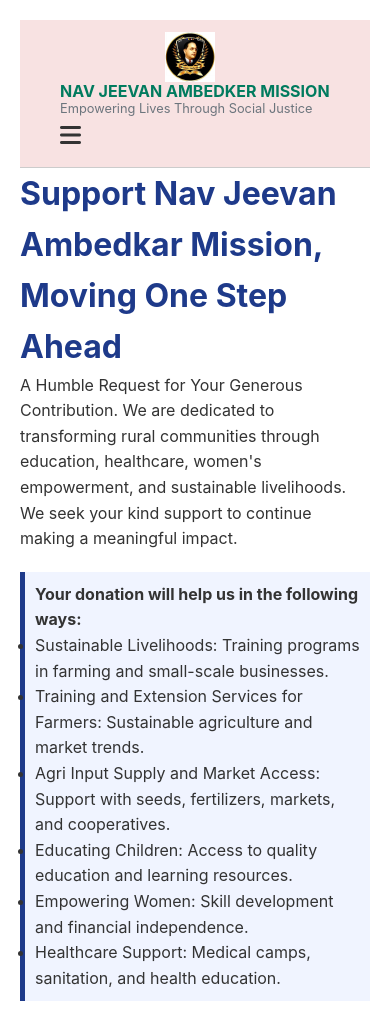
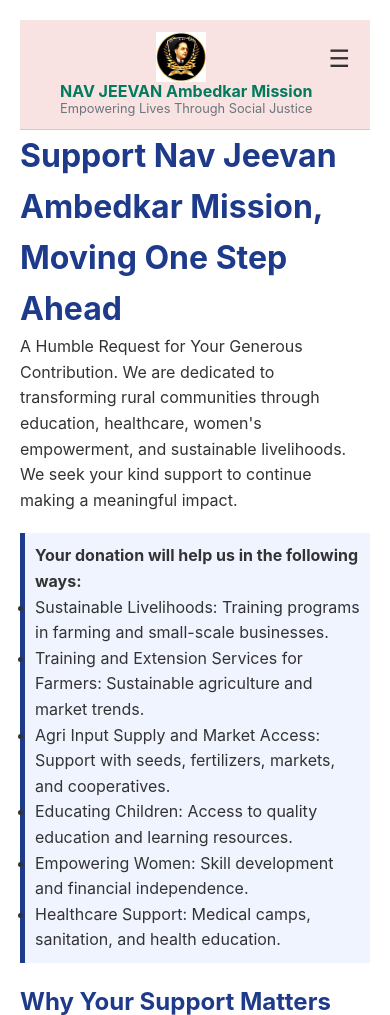
Before and after one commit to AmarKumar2005/ngo, a plain HTML site: page Donate.html in a window 390 px wide. Shown: the top 1015 px of the page. Drawn offline with Linux system fonts and the light colour scheme.

Commit message:
update_index_Donate

```diff
--- a/Donate.html
+++ b/Donate.html
@@ -1,14 +1,12 @@
 <!DOCTYPE html>
 <html lang="en">
+
 <head>
   <meta charset="UTF-8" />
   <meta name="viewport" content="width=device-width, initial-scale=1.0" />
   <title>Donate - Nav Jeevan Ambedkar Mission</title>
   <link rel="stylesheet" href="styles.css" />
-    <link
-      rel="stylesheet"
-      href="https://cdnjs.cloudflare.com/ajax/libs/font-awesome/6.4.0/css/all.min.css"
-    />
+  <link rel="stylesheet" href="https://cdnjs.cloudflare.com/ajax/libs/font-awesome/6.4.0/css/all.min.css" />
   <style>
     body {
       font-family: "Inter", sans-serif;
@@ -19,17 +17,20 @@
       color: #333;
       line-height: 1.6;
     }
+
     h1,
     h2,
     h3 {
       color: #1e3a8a;
     }
+
     .highlight {
       background: #f0f4ff;
       padding: 10px;
       border-left: 5px solid #1e3a8a;
       margin: 20px 0;
     }
+
     .donate-box {
       background: #f9f9f9;
       padding: 15px;
@@ -37,9 +38,11 @@
       margin: 20px 0;
       border: 1px solid #ccc;
     }
+
     .donate-box p {
       margin: 10px 0;
     }
+
     .contact-btn {
       display: inline-block;
       background: #10b981;
@@ -50,25 +53,28 @@
       text-decoration: none;
       margin-top: 20px;
     }
+
     .contact-btn i {
       margin-left: 8px;
     }
   </style>
   <link rel="stylesheet" href="styles.css" />
 </head>
+
 <body>
   <header>
     <div class="header-left">
       <img src="images/logo.jpg" alt="Logo" class="logo-img" />
       <div class="logo-text">
-          <div class="main-title">NAV JEEVAN AMBEDKER MISSION</div>
+        <div class="main-title">NAV JEEVAN Ambedkar Mission</div>
         <div class="tagline">Empowering Lives Through Social Justice</div>
       </div>
     </div>
 
-      <div class="nav-wrapper">
-        <div class="hamburger" id="hamburger">
-          <i class="fas fa-bars"></i>
+    <!-- Hamburger & Close Icon -->
+    <div class="menu-toggle" id="menu-toggle">
+      <span class="hamburger">&#9776;</span> <!-- ☰ -->
+      <span class="close-icon">&times;</span> <!-- × -->
     </div>
     <nav class="navbar" id="navbar">
       <a href="index.html">Home</a>
@@ -77,7 +83,6 @@
       <a href="Donate.html">Donate</a>
       <a href="index.html#contact">Contact</a>
     </nav>
-      </div>
   </header>
   <h1>Support Nav Jeevan Ambedkar Mission, Moving One Step Ahead</h1>
 
@@ -146,9 +151,7 @@
 
   <h3>Need Help?</h3>
   <p>For any assistance with donations, feel free to contact us.</p>
-    <a href="index.html#contact" class="contact-btn"
-      >Contact Us <i class="fas fa-arrow-right"></i
-    ></a>
+  <a href="index.html#contact" class="contact-btn">Contact Us <i class="fas fa-arrow-right"></i></a>
   <footer class="footer">
     <div class="footer-bottom">
       <div class="footer-brand">
@@ -165,4 +168,5 @@
 
   <script src="script.js"></script>
 </body>
+
 </html>
```
Also changed, not shown: index.html (+2 -2 lines), images/slider1.jpg, images/slider2.jpg, images/slider3.jpg. Lines whose indentation alone changed are shown as unchanged.
